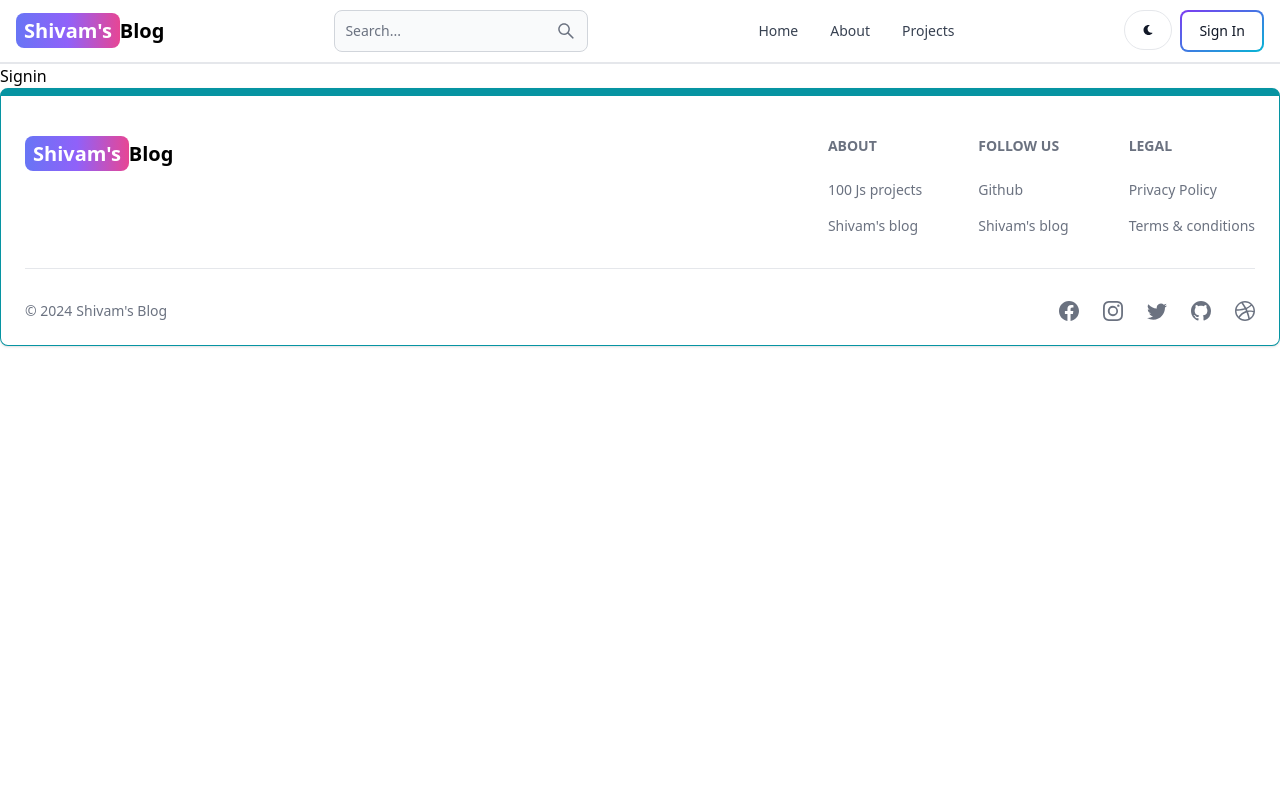
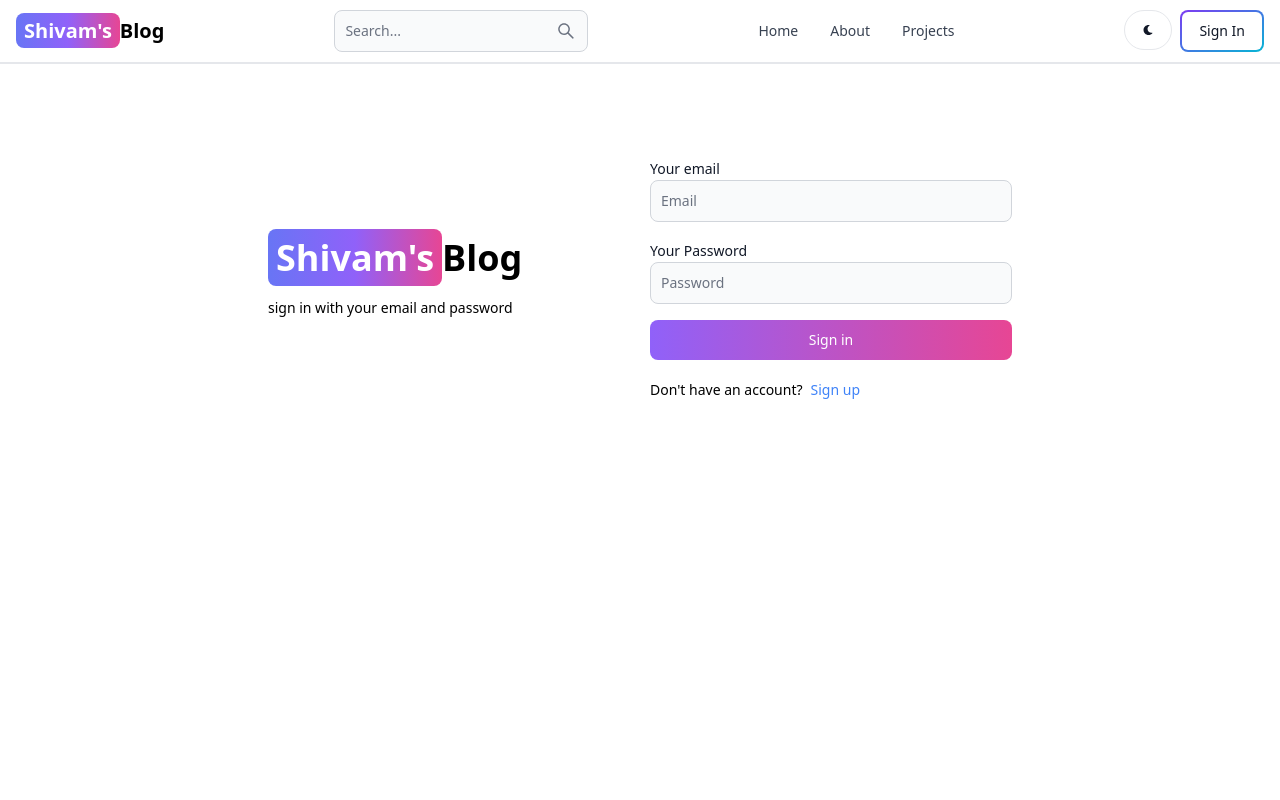
Before and after one commit to ShivamUniyal3007/mern-blog, a React app in the folder client/: page /sign-in in a window 1280 px wide. Shown: the top 800 px of the page. Built offline with nearby package versions, Linux system fonts and the light colour scheme; the HTML template or start-up script is replaced by a standard one.

Commit message:
Complete signin page functionality

```diff
--- a/client/src/pages/Signin.jsx
+++ b/client/src/pages/Signin.jsx
@@ -1,9 +1,94 @@
-import React from 'react'
+import { Alert, Button, Label, Spinner, TextInput } from 'flowbite-react'
+import React, { useState } from 'react'
+import { Link, useNavigate } from 'react-router-dom'
 
 export default function Signin() {
+  const [formData, setformData] = useState({})
+  const [errorMessage, setErrorMessage] = useState(null)
+  const [loading, setLoading] = useState(false)
+  const navigate = useNavigate();
+  const handleChange = (e)=>{
+    setformData({...formData,[e.target.id]:e.target.value.trim()})
+  }
+  const handleSubmit = async (e)=>{
+    e.preventDefault();
+    if(!formData.email || !formData.password)
+      {
+        return setErrorMessage('Please fill all the fields')
+      }
+    try {
+      setLoading(true);
+      setErrorMessage(null);
+      const res = await fetch('/api/auth/signin', {
+        method:'POST',
+        headers:{'Content-type':'application/json'},
+        body: JSON.stringify(formData),
+      })
+      const data = await res.json();
+      if(data.success === false)
+        {
+          return setErrorMessage(data.message);
+        }
+        setLoading(false)
+        if(res.ok)
+          {
+            navigate('/');
+          }
+    } catch (error) {
+      setErrorMessage(error.message);
+      setLoading(false);
+    }
+  }
   return (
-    <div>
-      Signin
+    <div className='min-h-screen mt-20'>
+      <div className='flex p-3 max-w-3xl mx-auto flex-col md:flex-row md:items-center gap-5'>
+      {/* //left side */}
+        <div className='flex-1'>
+        <Link to="/" className='font-bold dark:text-white text-4xl'>
+        <span className='px-2 py-1 bg-gradient-to-r from-indigo-500 via-purple-500 to-pink-500 rounded-lg text-white'>Shivam's</span>
+        Blog
+      </Link>
+      <p className='text-sm mt-5'>
+        sign in with your email and password
+      </p>
+        </div>
+
+        {/* right side  */}
+        <div className='flex-1'>
+          <form className='flex flex-col gap-4' onSubmit={handleSubmit}>
+            <div>
+              <Label value='Your email'></Label>
+              <TextInput type='email' placeholder='Email' id='email' onChange={handleChange}/>
+            </div>
+            <div>
+              <Label value='Your Password'></Label>
+              <TextInput type='password' placeholder='Password' id='password' onChange={handleChange}/>
+            </div>
+
+            <Button gradientDuoTone='purpleToPink' type='submit' disabled={loading}>
+              {
+                loading ? (
+                  <>
+                  <Spinner size='sm'/>
+                  <span className='pl-3'>Loading...</span>
+                  </>
+                ): 'Sign in'
+              }
+            </Button>
+          </form>
+          <div className='flex gap-2 text-sm mt-5'>
+            <span>Don't have an account?</span>
+            <Link to='/sign-up' className='text-blue-500'>Sign up</Link>
+          </div>
+          {
+            errorMessage && (
+              <Alert className='mt-5' color='failure'>
+                {errorMessage}
+              </Alert>
+            )
+          }
+        </div>
+      </div>
     </div>
   )
 }
```
